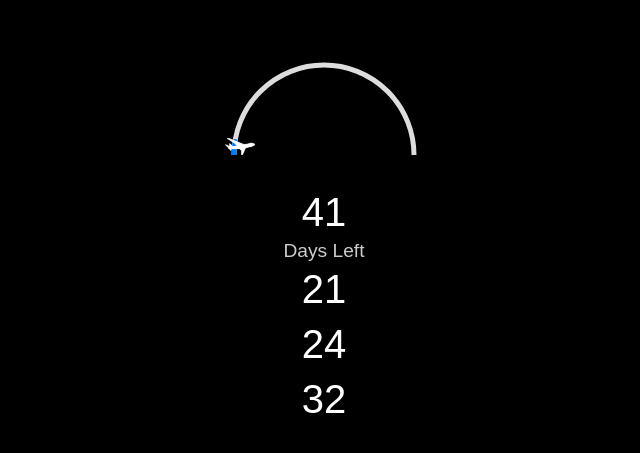
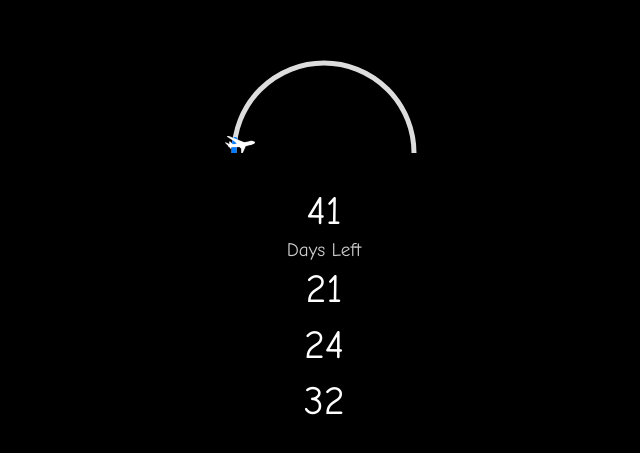
Before and after one commit to bigboi454/bigboi454.github.io, a plain HTML site: page index.html in a window 1280 px wide. Shown: the part 159-612 px from the top of the page, without its empty margins (316-956 px from the left). Drawn offline with Linux system fonts and the light colour scheme.

Commit message:
epic comic sans

```diff
--- a/style.css
+++ b/style.css
@@ -1,7 +1,7 @@
 body {
   background: linear-gradient(180deg, #000000, #000000);
   color: white;
-  font-family: 'Poppins', sans-serif;
+  font-family: 'Comic Sans MS', 'Comic Sans', cursive;
   text-align: center;
   display: flex;
   align-items: center;
```
